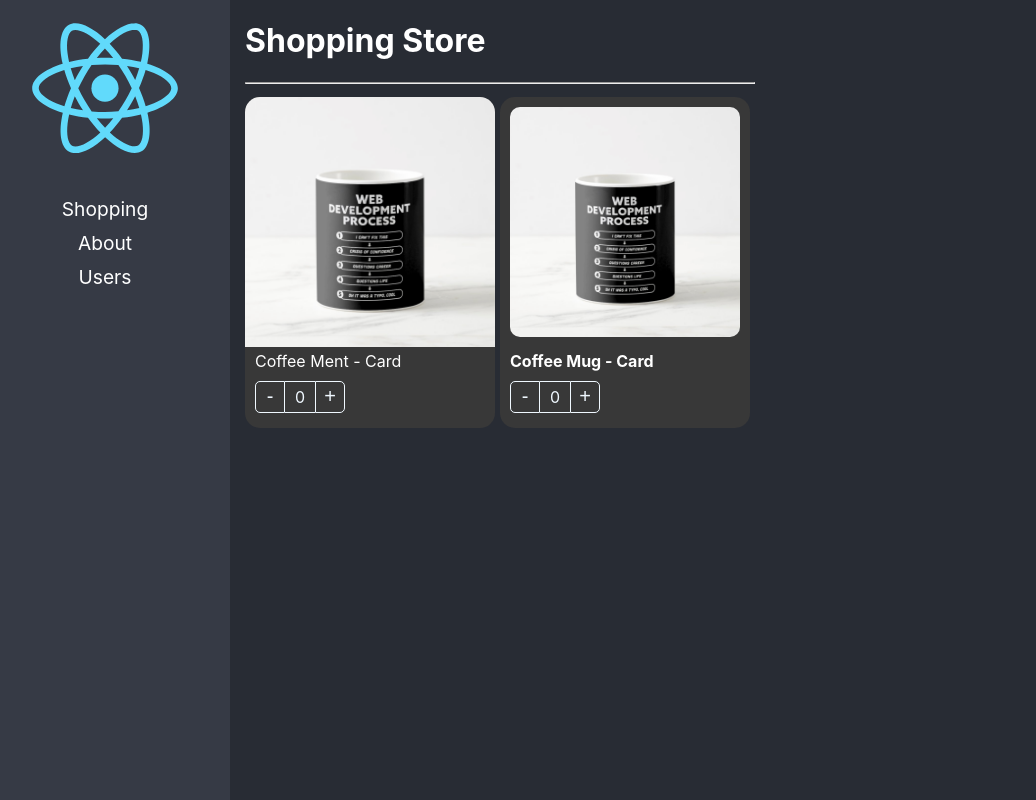
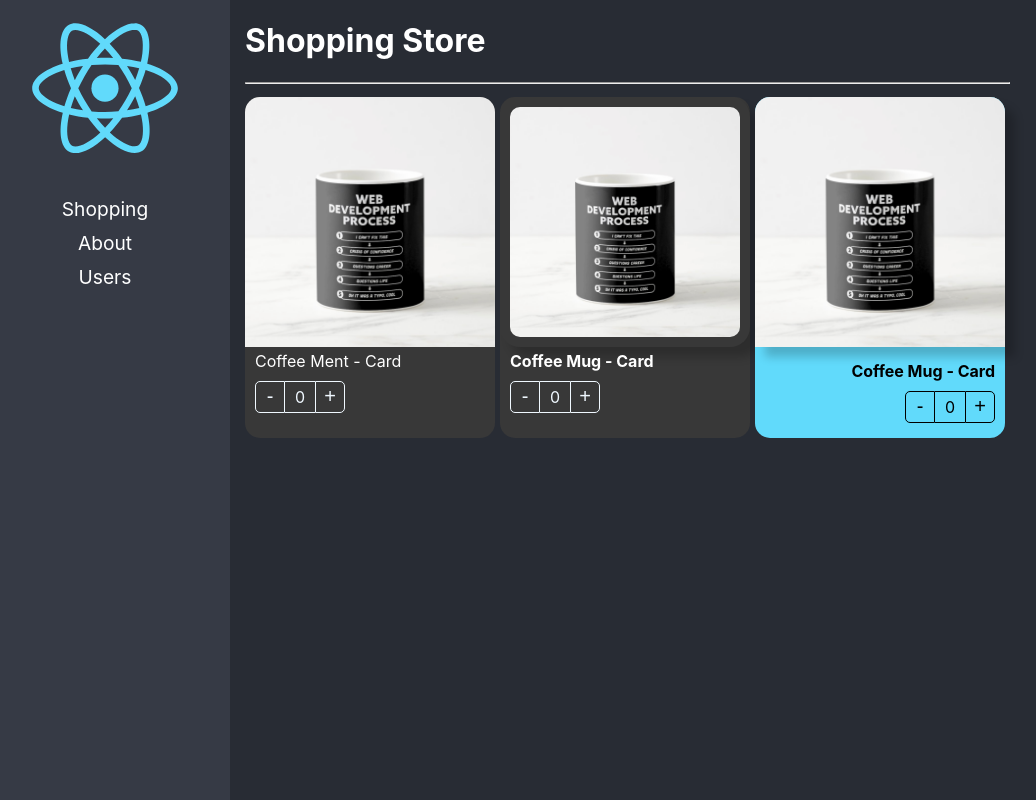
Before and after one commit to AncizarTorres19/react-app, a React (Create React App) app: page /Home in a window 1280 px wide. Shown: the whole page, without its empty margins (20-1056 px from the left). Built offline with nearby package versions, Linux system fonts and the light colour scheme.

Commit message:
final. 02-componets-patterns

```diff
--- a/src/02-componets-patterns/components/ProducCard.tsx
+++ b/src/02-componets-patterns/components/ProducCard.tsx
@@ -1,4 +1,4 @@
-import { createContext, ReactElement } from 'react';
+import { createContext, CSSProperties, ReactElement } from 'react';
 
 import { ProductContextProps, Product } from '../interfaces/insterfaces';
 import { useProduct } from '../hooks/useProduct';
@@ -13,10 +13,11 @@ const { Provider } = ProductContext
 export interface Props {
     product: Product;
     children?: ReactElement | ReactElement[];
-    className?: string
+    className?: string;
+    style?: CSSProperties;
 }
 
-export const ProducCard = ({ children, product, className }: Props) => {
+export const ProducCard = ({ children, product, className, style }: Props) => {
 
     const { counter, increaseBy } = useProduct()
 
@@ -26,7 +27,10 @@ export const ProducCard = ({ children, product, className }: Props) => {
             increaseBy,
             product
         }}>
-            <div className={`${styles.productCard} ${className}`}>
+            <div
+                className={`${styles.productCard} ${className}`}
+                style={style}
+            >
                 {children}
             </div>
         </Provider>
--- a/src/02-componets-patterns/components/ProductButtons.tsx
+++ b/src/02-componets-patterns/components/ProductButtons.tsx
@@ -1,15 +1,19 @@
-import { useContext } from 'react';
+import { CSSProperties, useContext } from 'react';
 import { ProductContext } from './ProducCard';
 
 import styles from "../styles/styles.module.css";
 
 export interface ProductButtonsProps {
     className?: string;
+    style?: CSSProperties;
 }
-export const ProductButtons = ({ className }: ProductButtonsProps) => {
+export const ProductButtons = ({ className, style }: ProductButtonsProps) => {
     const { increaseBy, counter } = useContext(ProductContext)
     return (
-        <div className={`${styles.buttonsContainer} ${className}`}>
+        <div
+            className={`${styles.buttonsContainer} ${className}`}
+            style={style}
+        >
             <button
                 className={styles.buttonMinus}
                 onClick={() => increaseBy(-1)}
--- a/src/02-componets-patterns/components/ProductImage.tsx
+++ b/src/02-componets-patterns/components/ProductImage.tsx
@@ -1,4 +1,4 @@
-import { useContext } from "react"
+import { CSSProperties, useContext } from "react"
 import { ProductContext } from "./ProducCard"
 
 import noImage from "../assets/no-image.jpg";
@@ -7,9 +7,10 @@ import styles from "../styles/styles.module.css";
 export interface ProductImageProps {
     img?: string;
     className?: string;
+    style?: CSSProperties;
 }
 
-export const ProductImage = ({ img, className }: ProductImageProps) => {
+export const ProductImage = ({ img, className, style }: ProductImageProps) => {
     const { product } = useContext(ProductContext)
     let imgToShow: string
     if (img) {
@@ -22,6 +23,7 @@ export const ProductImage = ({ img, className }: ProductImageProps) => {
     return (
         <img
             className={`${styles.productImg} ${className}`}
+            style={style}
             src={imgToShow}
             alt="Product Image"
         />
--- a/src/02-componets-patterns/components/ProductTitle.tsx
+++ b/src/02-componets-patterns/components/ProductTitle.tsx
@@ -1,15 +1,21 @@
-import { useContext } from 'react';
+import { CSSProperties, useContext } from 'react';
 import { ProductContext } from './ProducCard';
 
 import styles from "../styles/styles.module.css";
 export interface ProductTitleProps {
     title?: string;
     className?: string;
+    style?: CSSProperties;
 }
 
-export const ProductTitle = ({ title, className }: ProductTitleProps) => {
+export const ProductTitle = ({ title, className, style }: ProductTitleProps) => {
     const { product } = useContext(ProductContext)
     return (
-        <span className={`${styles.productDescription} ${className}`} >{title ? title : product.title}</span>
+        <span
+            className={`${styles.productDescription} ${className}`}
+            style={style}
+        >
+            {title ? title : product.title}
+        </span>
     );
 }
--- a/src/02-componets-patterns/pages/ShoppingPage.tsx
+++ b/src/02-componets-patterns/pages/ShoppingPage.tsx
@@ -30,9 +30,17 @@ export const ShoppingPage = () => {
                 <ProducCard product={product}
                     className="bg-dark text-white "
                 >
-                    <ProductImage className='custom-image' />
+                    <ProductImage className='custom-image' style={{boxShadow: '10px 10px 10px rgba(0,0,0,0.2)'}} />
                     <ProductTitle className='text-bold' />
                     <ProductButtons className='custom-buttons' />
+                </ProducCard>
+                <ProducCard
+                    product={product}
+                    style={{ backgroundColor: '#61DAFB' }}
+                >
+                    <ProductImage style={{boxShadow: '10px 10px 10px rgba(0,0,0,0.2)'}}/>
+                    <ProductTitle style={{display: 'flex', justifyContent: 'end', fontWeight: 'bold'}}/>
+                    <ProductButtons style={{display: 'flex', justifyContent: 'end'}}/>
                 </ProducCard>
             </div>
         </div>
```
